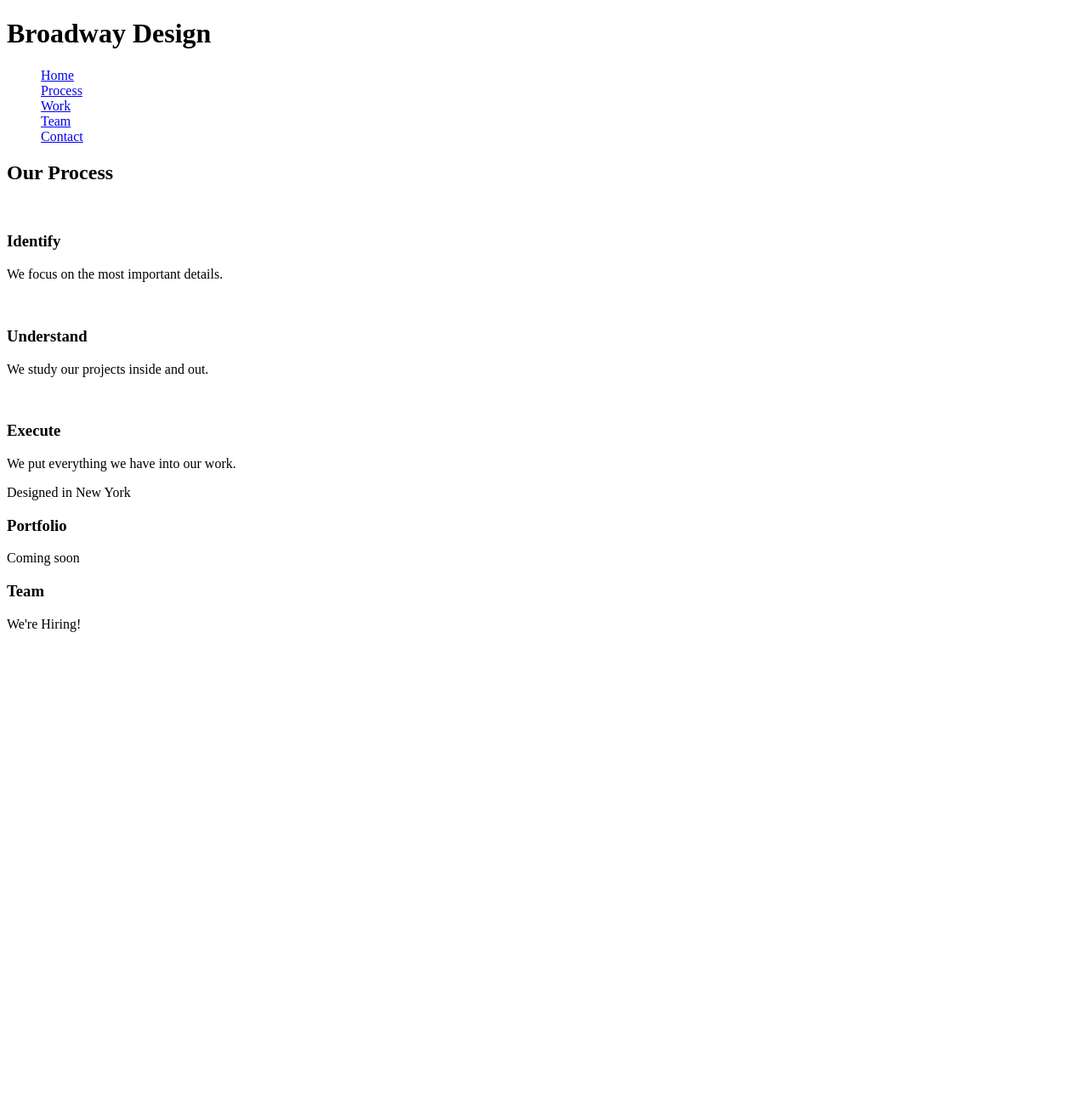
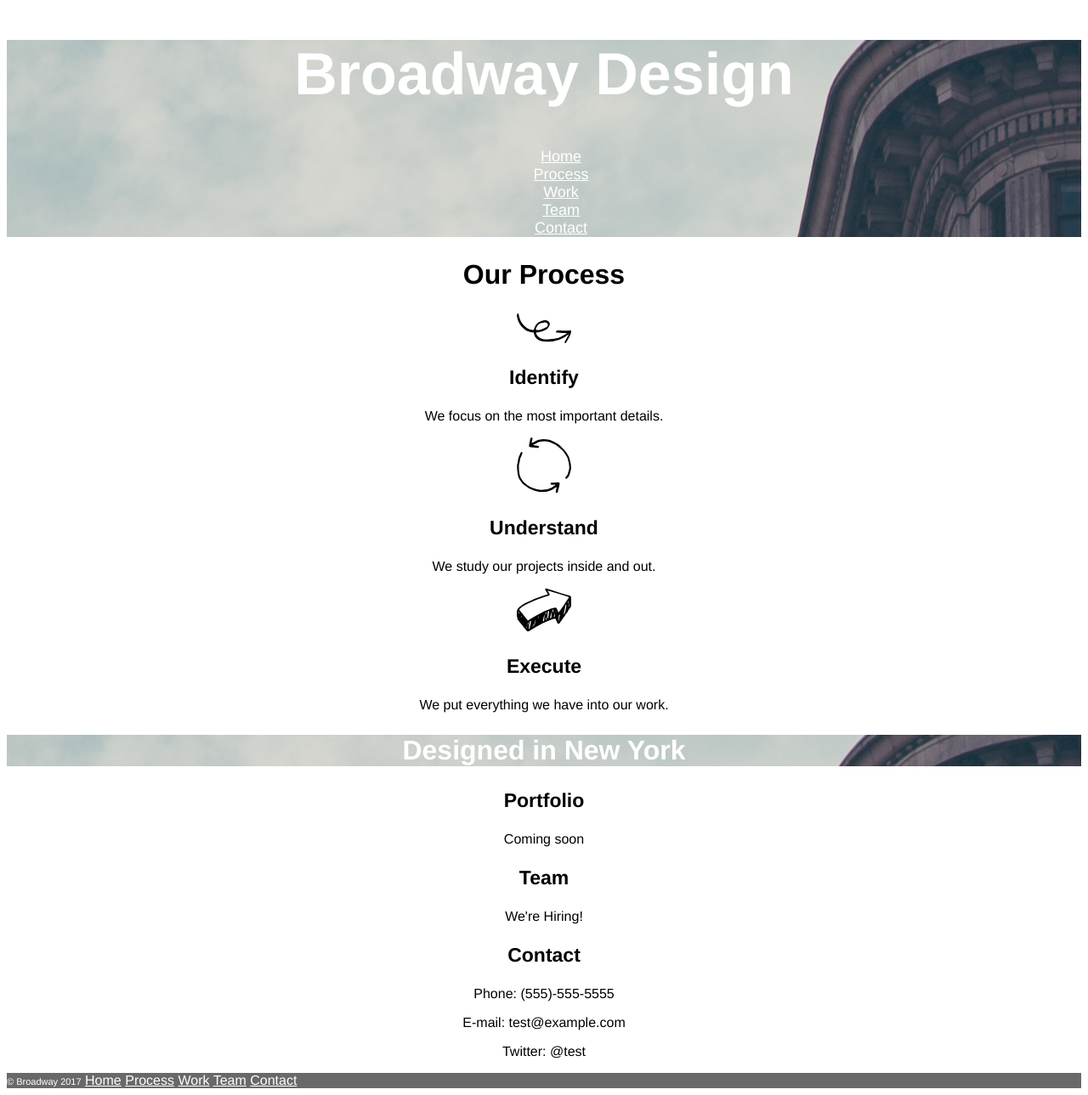
Before and after one commit to Crilan/broadway, a plain HTML site: page index.html in a window 1280 px wide. Shown: the whole page at 85% size. Before the commit the page ends 800 px from the top, so only its background shows below. Drawn offline with Linux system fonts and the light colour scheme.

Commit message:
Third commit, adding style and correcting html elements

```diff
--- a/index.html
+++ b/index.html
@@ -8,41 +8,54 @@
   <body>
     <div class="header"><h1>Broadway Design</h1>
 
-    <ul style="list-style-type:none">
+    <ul>
       <li><a href="#">Home</a></li>
-      <li><a href="#">Process</a></li>
-      <li><a href="#">Work</a></li>
-      <li><a href="#">Team</a></li>
-      <li><a href="#">Contact</a></li>
+      <li><a href="#process">Process</a></li>
+      <li><a href="#portfolio">Work</a></li>
+      <li><a href="#team">Team</a></li>
+      <li><a href="#contact">Contact</a></li>
     </ul>
     </div>
 
-    <div class="process">
+    <div class="divProcess" id="process">
       <h2>Our Process</h2>
-      <img src="" alt="">
+      <img src="./resources/imgs/identify.svg" alt="">
       <h3>Identify</h3>
       <p>We focus on the most important details.</p>
-      <img src="" alt="">
+      <img src="./resources/imgs/understand.svg" alt="">
       <h3>Understand</h3>
       <p>We study our projects inside and out.</p>
-      <img src="" alt="">
+      <img src="./resources/imgs/execute.svg" alt="">
       <h3>Execute</h3>
       <p>We put everything we have into our work.</p>
     </div>
     <!-- this is a div cause is easy to handle background img -->
-    <div class="location">
-      <p>Designed in New York</p>
+    <div class="divLocation" id="location">
+      <h2>Designed in New York</h2>
     </div>
 
-    <!-- Divided in divs cause easy to handle the expansion of this seccion in the future -->
-    <div class="portfolio">
+    <!-- Divided in divs cause easy to handle the expansion of this seccion in the future and the navigation -->
+    <div class="divPortfolio" id="portfolio">
       <h3>Portfolio</h3>
       <p>Coming soon</p>
     </div>
-    <div class="team"></div>
+    <div class="divTeam" id="team">
       <h3>Team</h3>
       <p>We're Hiring!</p>
-    <div class="footer">
-
+    </div>
+    <div class="divContact" id="team">
+      <h3>Contact</h3>
+      <p>Phone: (555)-555-5555</p>
+      <p>E-mail: test@example.com</p>
+      <p>Twitter: @test</p>
+    </div>
+    <div class="divFooter" id="contact">
+      <span>© Broadway 2017</span>
+        <a href="#">Home</a>
+        <a href="#process">Process</a>
+        <a href="#portfolio">Work</a>
+        <a href="#team">Team</a>
+        <a href="#contact">Contact</a>
+    </div>
   </body>
 </html>
--- a/resources/css/style.css
+++ b/resources/css/style.css
@@ -0,0 +1,56 @@
+body{
+  font-family: Helvetica;
+  text-align: center;
+}
+
+h1, h2, h3,{
+  font-weight: bold;
+}
+
+h2{
+  font-size: 32px;
+}
+
+h3{
+  font-size: 23px;
+}
+
+.header{
+  background-image: url("../imgs/the-flatiron-building.png");
+}
+
+.header h1{
+  font-size: 70px;
+  color: white;
+}
+
+.header a{
+  font-size: 18px;
+  color: white;
+}
+
+.header ul{
+  list-style: none;
+}
+
+.divLocation{
+  background-image: url("../imgs/the-flatiron-building.png");
+}
+
+.divLocation h2{
+  color: white;
+}
+
+.divFooter{
+  color: white;
+  background-color: dimgray;
+  text-align: left;
+}
+
+.divFooter span{
+  font-size: 11px;
+}
+
+.divFooter a{
+  color: white;
+}
```
